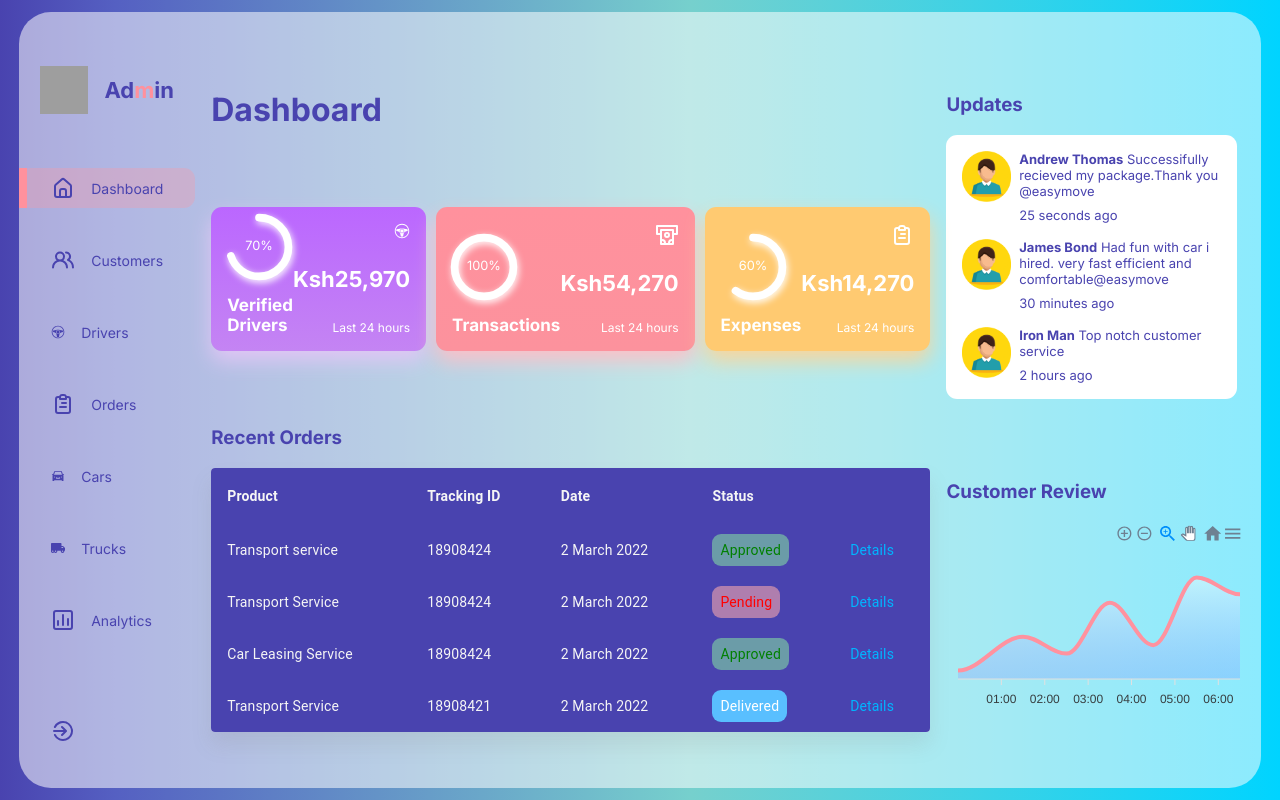
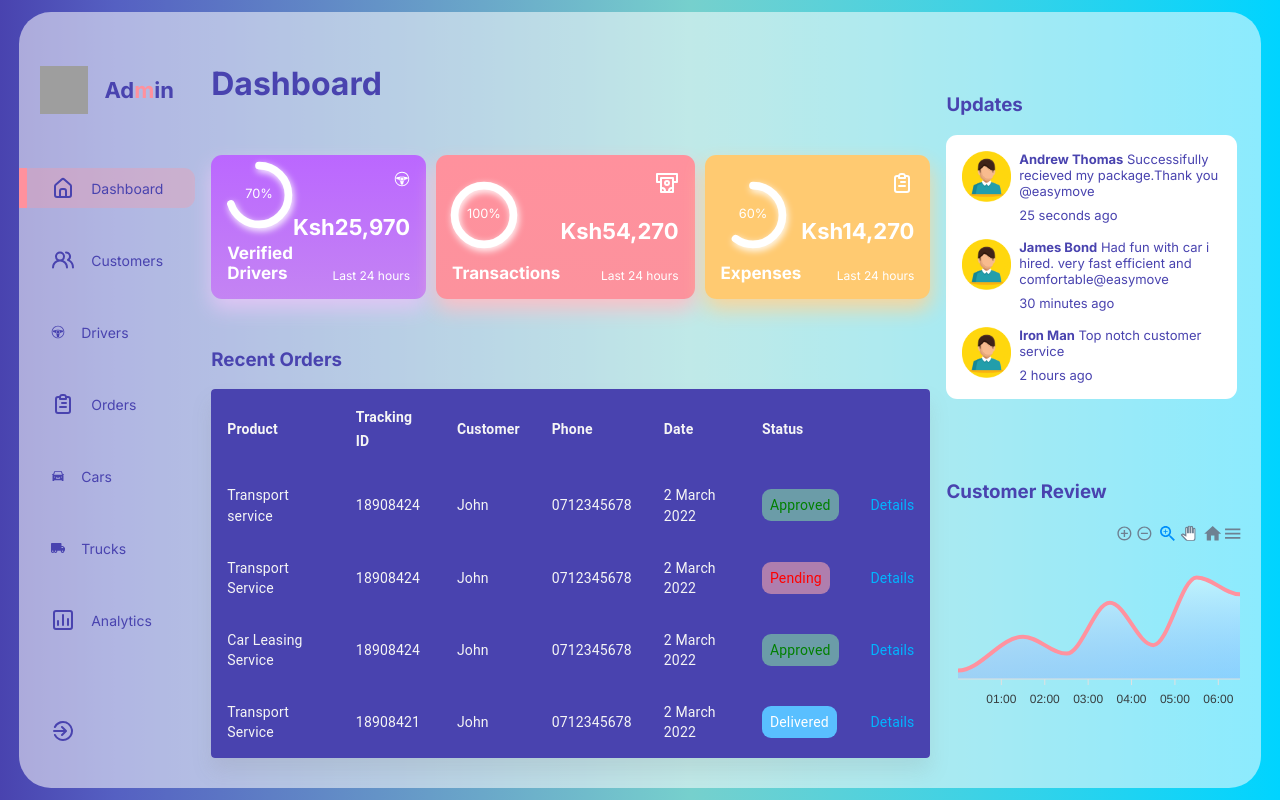
Before and after one commit to Edwin574/react-dashboard, a React (Create React App) app: page / in a window 1280 px wide. Built offline with nearby package versions, Linux system fonts and the light colour scheme; grey boxes are pictures that could not be loaded.

Commit message:
details to table

```diff
--- a/src/components/Table/Table.js
+++ b/src/components/Table/Table.js
@@ -8,15 +8,15 @@ import TableRow from "@mui/material/TableRow";
 import Paper from "@mui/material/Paper";
 import "./Table.css";
 
-function createData(name, trackingId, date, status) {
-  return { name, trackingId, date, status };
+function createData(name, trackingId,customer,phone, date, status) {
+  return { name, trackingId,customer,phone, date, status };
 }
 
 const rows = [
-  createData("Transport service ", 18908424, "2 March 2022", "Approved"),
-  createData("Transport Service ", 18908424, "2 March 2022", "Pending"),
-  createData("Car Leasing Service", 18908424, "2 March 2022", "Approved"),
-  createData("Transport Service", 18908421, "2 March 2022", "Delivered"),
+  createData("Transport service ", 18908424,"John","0712345678", "2 March 2022", "Approved"),
+  createData("Transport Service ", 18908424,"John","0712345678","2 March 2022", "Pending"),
+  createData("Car Leasing Service", 18908424,"John","0712345678","2 March 2022", "Approved"),
+  createData("Transport Service", 18908421, "John","0712345678","2 March 2022", "Delivered"),
 ];
 
 
@@ -56,6 +56,8 @@ export default function BasicTable() {
               <TableRow>
                 <TableCell>Product</TableCell>
                 <TableCell align="left">Tracking ID</TableCell>
+                <TableCell align="left">Customer</TableCell>
+                <TableCell align="left">Phone</TableCell>
                 <TableCell align="left">Date</TableCell>
                 <TableCell align="left">Status</TableCell>
                 <TableCell align="left"></TableCell>
@@ -71,6 +73,8 @@ export default function BasicTable() {
                     {row.name}
                   </TableCell>
                   <TableCell align="left">{row.trackingId}</TableCell>
+                  <TableCell align="left">{row.customer}</TableCell>
+                  <TableCell align="left">{row.phone}</TableCell>
                   <TableCell align="left">{row.date}</TableCell>
                   <TableCell align="left">
                     <span className="status" style={makeStyle(row.status)}>{row.status}</span>
```
